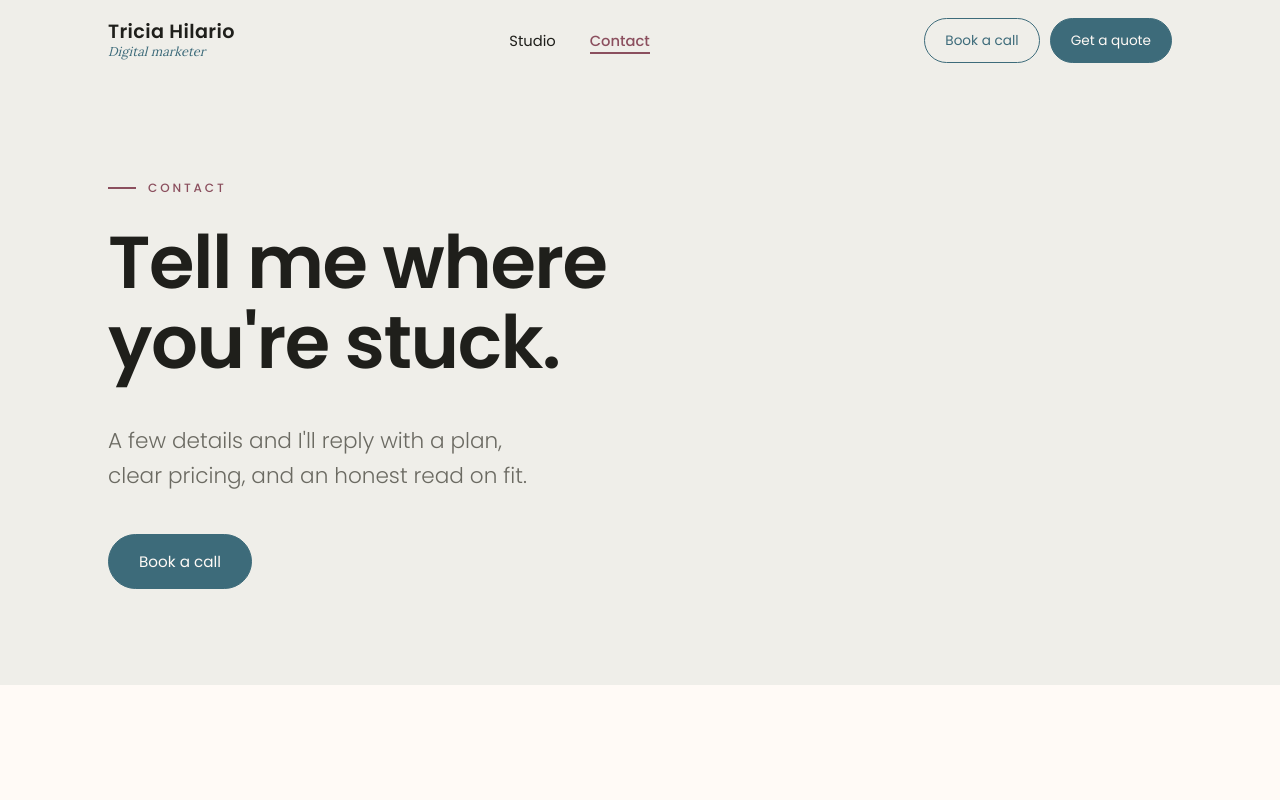
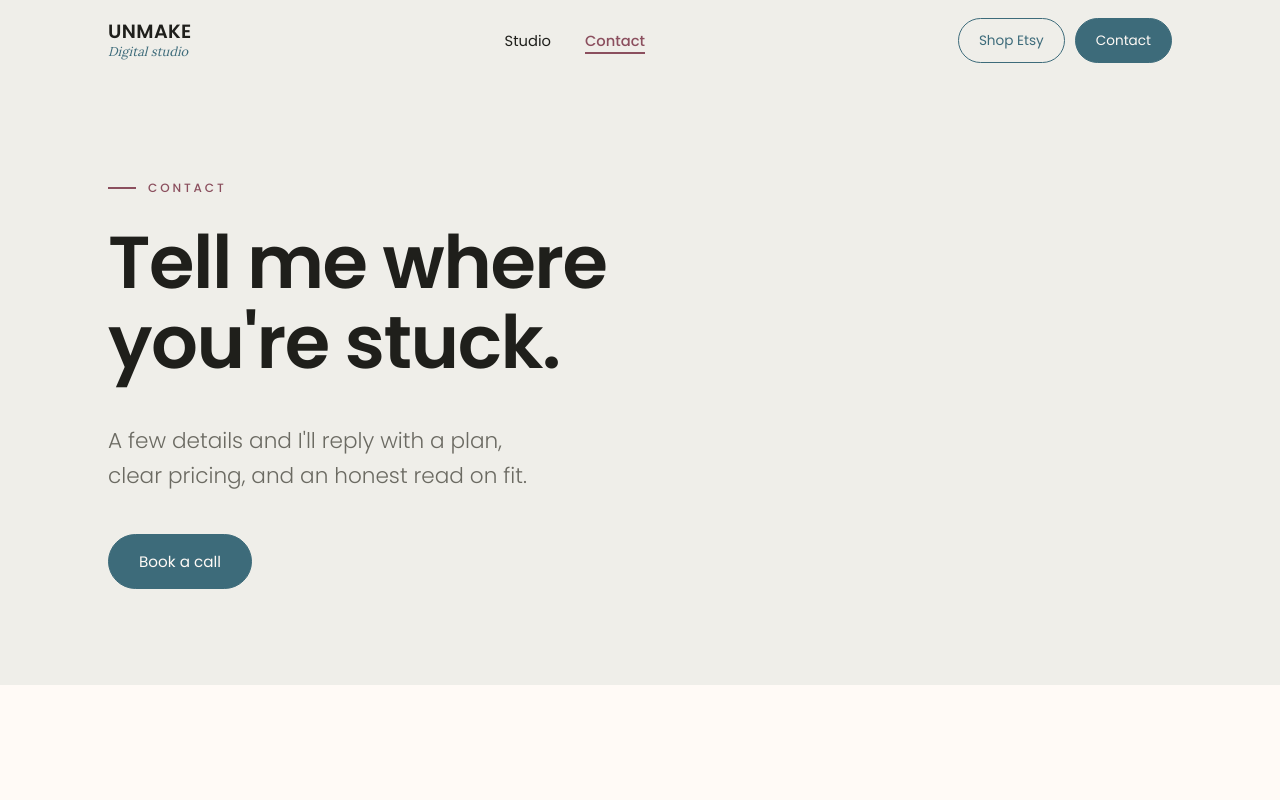
Before and after one commit to unmaketricia/unmake-website, a Next.js app: page /contact in a window 1280 px wide. Shown: the top 800 px of the page. Built offline with nearby package versions, Linux system fonts and the light colour scheme.

Commit message:
Brand the header for UNMAKE Studio

```diff
--- a/components/Nav.jsx
+++ b/components/Nav.jsx
@@ -3,13 +3,14 @@
 import { useEffect, useState } from "react";
 import Link from "next/link";
 import { usePathname } from "next/navigation";
+import { ETSY_URL } from "@/lib/etsy";
 
 const links = [
   { href: "/studio", label: "Studio" },
   { href: "/contact", label: "Contact" },
 ];
 
-const CALENDLY = "https://calendly.com/tricia-un-make/30min";
+const CALENDLY = ETSY_URL;
 
 export default function Nav() {
   const pathname = usePathname();
@@ -32,8 +33,8 @@ export default function Nav() {
     <nav className={navClass}>
       <div className="nav-inner">
         <Link href="/" className="lockup">
-          <span className="mark">Tricia Hilario</span>
-          <span className="byline serif">Digital marketer</span>
+          <span className="mark">UNMAKE</span>
+          <span className="byline serif">Digital studio</span>
         </Link>
         <ul className="nav-links">
           {links.map((l) => (
@@ -49,21 +50,21 @@ export default function Nav() {
           {/* CTAs inside the mobile dropdown */}
           <li className="nav-menu-cta">
             <a className="btn ghost" href={CALENDLY} target="_blank" rel="noopener">
-              Book a call
+              Shop Etsy
             </a>
           </li>
           <li className="nav-menu-cta">
             <Link className="btn" href="/contact">
-              Get a quote
+              Contact
             </Link>
           </li>
         </ul>
         <div className="nav-ctas">
           <a className="btn ghost" href={CALENDLY} target="_blank" rel="noopener">
-            Book a call
+            Shop Etsy
           </a>
           <Link className="btn" href="/contact">
-            Get a quote
+            Contact
           </Link>
         </div>
         <button
```
